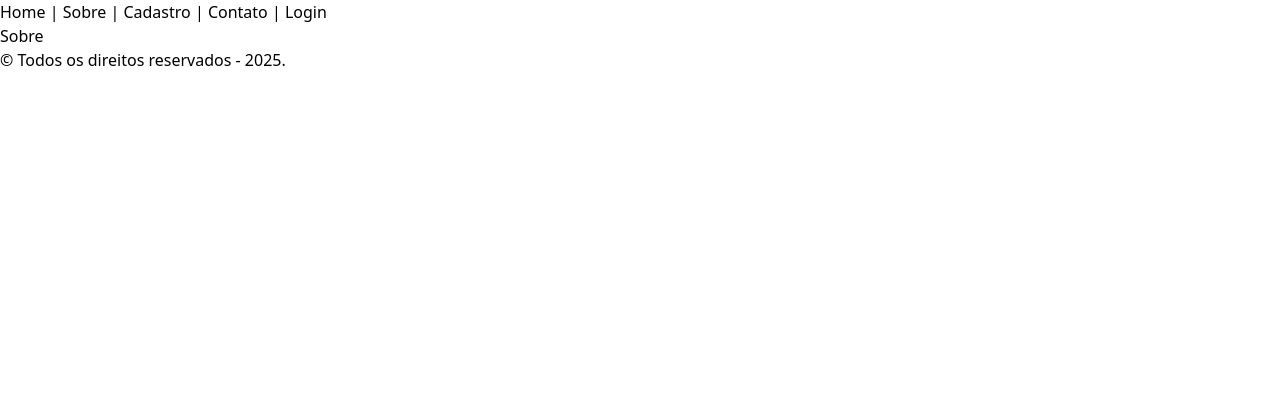
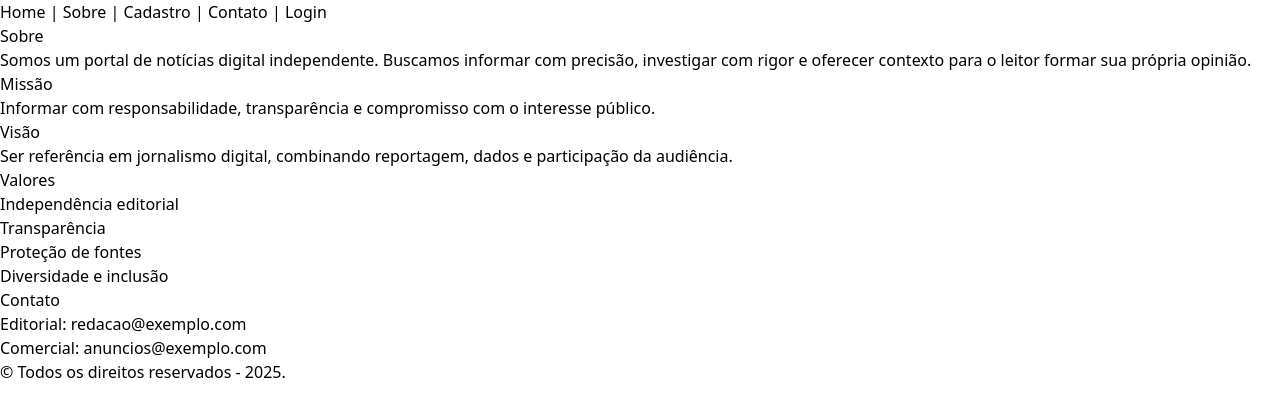
Before and after one commit to 1TDSPW-25/sistema-flow, a React (Vite) app: page /sobre in a window 1280 px wide. Shown: the top 416 px of the page. Built offline with nearby package versions, Linux system fonts and the light colour scheme; data requests are answered from the project's data file.

Commit message:
feat: Criação da pagina sobre sem estilização.

```diff
--- a/src/routes/Sobre/index.tsx
+++ b/src/routes/Sobre/index.tsx
@@ -1,8 +1,46 @@
 export default function Sobre() {
   return (
     <main>
+      <section>
         <h1>Sobre</h1>
+        <p>
+          Somos um portal de notícias digital independente. Buscamos informar
+          com precisão, investigar com rigor e oferecer contexto para o leitor
+          formar sua própria opinião.
+        </p>
+
+        <h2>Missão</h2>
+        <p>
+          Informar com responsabilidade, transparência e compromisso com o
+          interesse público.
+        </p>
+
+        <h2>Visão</h2>
+        <p>
+          Ser referência em jornalismo digital, combinando reportagem, dados e
+          participação da audiência.
+        </p>
+
+        <h2>Valores</h2>
+        <ul>
+          <li>Independência editorial</li>
+          <li>Transparência</li>
+          <li>Proteção de fontes</li>
+          <li>Diversidade e inclusão</li>
+        </ul>
+
+        <h2>Contato</h2>
+        <ul>
+          <li>
+            Editorial:{" "}
+            <a href="mailto:redacao@exemplo.com">redacao@exemplo.com</a>
+          </li>
+          <li>
+            Comercial:{" "}
+            <a href="mailto:anuncios@exemplo.com">anuncios@exemplo.com</a>
+          </li>
+        </ul>
+      </section>
     </main>
-  )
-
+  );
 }
```
